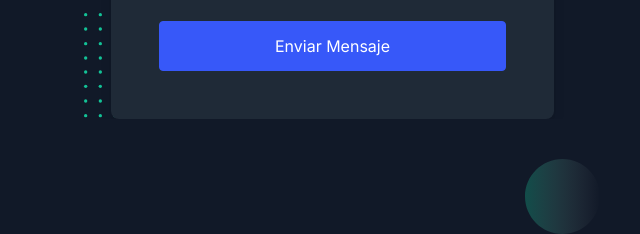
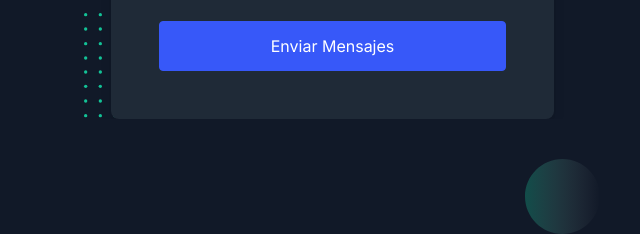
Before and after one commit to AlexDevCoding/Consultora-web, a website: page public/index.html in a window 1280 px wide. Shown: the part 4222-4456 px from the top of the page, 640-1280 px from the left. Drawn offline with Linux system fonts and the light colour scheme.

Commit message:
casi listo

```diff
--- a/public/index.html
+++ b/public/index.html
@@ -645,7 +645,7 @@ class="pt-20 pb-12 lg:pt-[120px] lg:pb-[90px] bg-dark"
                 <div>
                   <button type="submit"
                     class="w-full p-3 text-white transition border rounded border-primary bg-primary hover:bg-opacity-90">
-                    Enviar Mensaje
+                    Enviar Mensajes
                   </button>
                 </div>
               </form>
```
